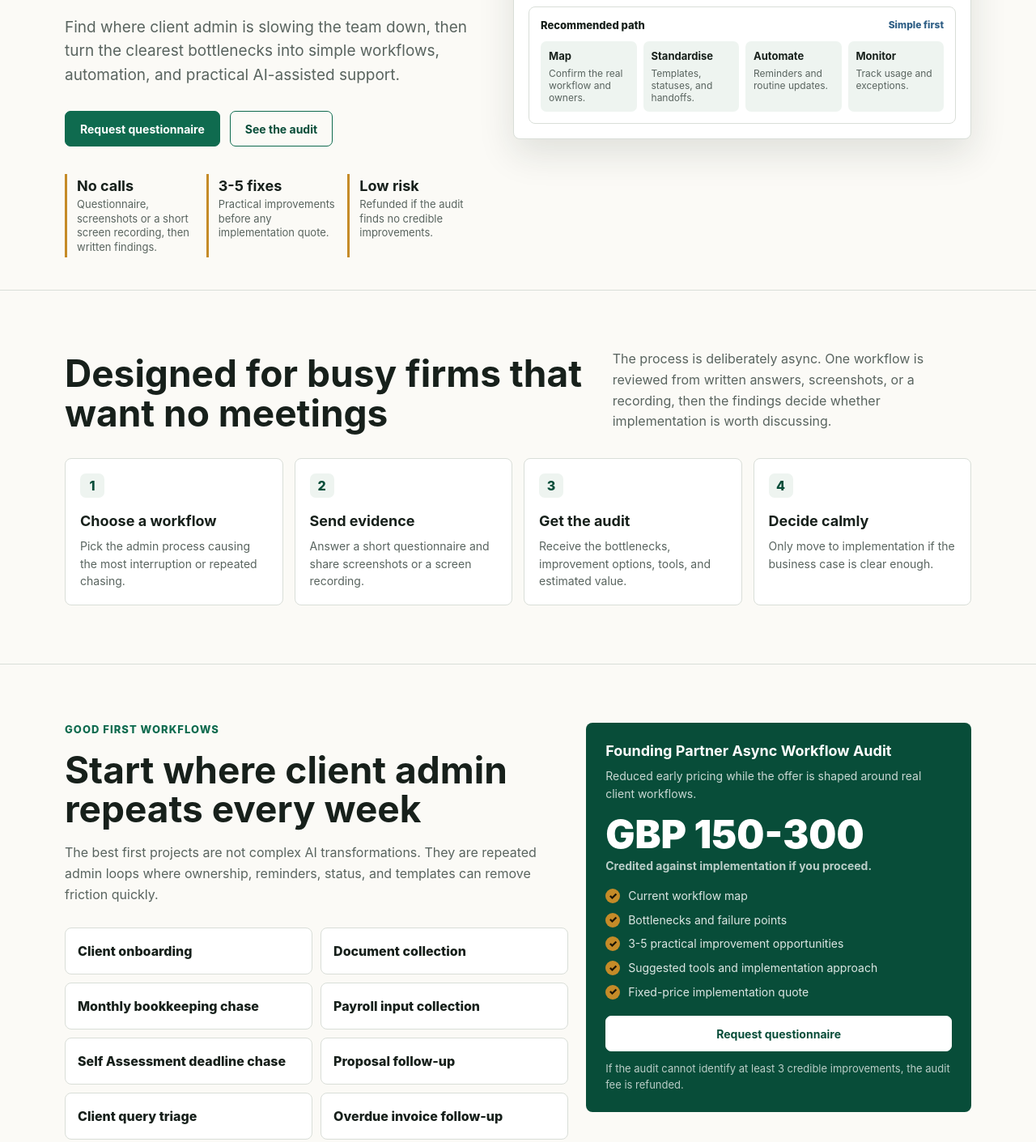
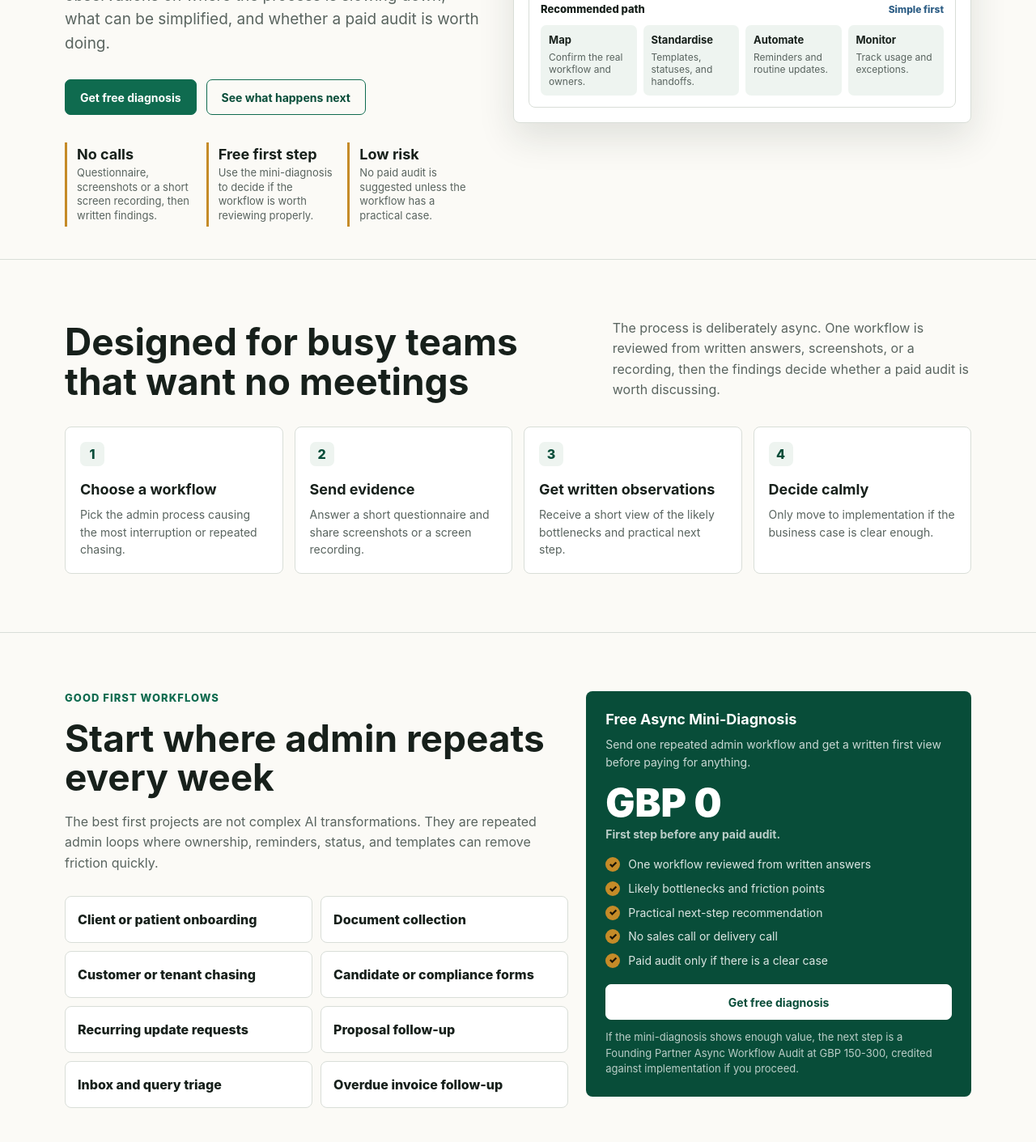
Before and after one commit to nicky-automation/workflow-audit-uk, a plain HTML site: page index.html in a window 1280 px wide. Shown: the part 504-1915 px from the top of the page at 81% size. Drawn offline with Linux system fonts and the light colour scheme.

Commit message:
Reposition site around free async diagnosis

```diff
--- a/index.html
+++ b/index.html
@@ -3,10 +3,10 @@
   <head>
     <meta charset="utf-8">
     <meta name="viewport" content="width=device-width, initial-scale=1">
-    <title>Workflow Audit UK | Async Workflow Audits for Accountancy Firms</title>
+    <title>Workflow Audit UK | Free Async Admin Workflow Diagnosis</title>
     <meta
       name="description"
-      content="Async-only workflow audits for accountancy and bookkeeping firms that want to reduce repetitive client admin with simple process cleanup and automation."
+      content="Free async mini-diagnosis for UK service businesses that want to reduce repetitive admin chasing without a sales call."
     >
     <style>
       :root {
@@ -617,7 +617,7 @@
         <div class="nav-links">
           <a href="#process">Process</a>
           <a href="#workflows">Workflows</a>
-          <a href="questionnaire.html" class="button">Request questionnaire</a>
+          <a href="questionnaire.html" class="button">Get free diagnosis</a>
         </div>
       </nav>
     </header>
@@ -625,16 +625,16 @@
     <main>
       <div class="hero">
         <div>
-          <div class="eyebrow">Async-only workflow audits</div>
-          <h1>Async workflow audits for accountancy firms</h1>
+          <div class="eyebrow">Free async mini-diagnosis</div>
+          <h1>Find one admin workflow worth fixing</h1>
           <p class="lede">
-            Find where client admin is slowing the team down, then turn the
-            clearest bottlenecks into simple workflows, automation, and
-            practical AI-assisted support.
+            Send one repeated admin problem and get written observations on
+            where the process is slowing down, what can be simplified, and
+            whether a paid audit is worth doing.
           </p>
           <div class="hero-actions">
-            <a href="questionnaire.html" class="button">Request questionnaire</a>
-            <a href="#audit" class="button secondary">See the audit</a>
+            <a href="questionnaire.html" class="button">Get free diagnosis</a>
+            <a href="#audit" class="button secondary">See what happens next</a>
           </div>
           <div class="proof-row" aria-label="Service highlights">
             <div class="proof">
@@ -642,12 +642,12 @@
               <span>Questionnaire, screenshots or a short screen recording, then written findings.</span>
             </div>
             <div class="proof">
-              <strong>3-5 fixes</strong>
-              <span>Practical improvements before any implementation quote.</span>
+              <strong>Free first step</strong>
+              <span>Use the mini-diagnosis to decide if the workflow is worth reviewing properly.</span>
             </div>
             <div class="proof">
               <strong>Low risk</strong>
-              <span>Refunded if the audit finds no credible improvements.</span>
+              <span>No paid audit is suggested unless the workflow has a practical case.</span>
             </div>
           </div>
         </div>
@@ -710,11 +710,11 @@
       <section id="process">
         <div class="section-inner">
           <div class="section-head">
-            <h2>Designed for busy firms that want no meetings</h2>
+            <h2>Designed for busy teams that want no meetings</h2>
             <p class="section-copy">
               The process is deliberately async. One workflow is reviewed
               from written answers, screenshots, or a recording, then the
-              findings decide whether implementation is worth discussing.
+              findings decide whether a paid audit is worth discussing.
             </p>
           </div>
           <div class="features">
@@ -730,8 +730,8 @@
             </article>
             <article class="feature">
               <div class="feature-number">3</div>
-              <h3>Get the audit</h3>
-              <p>Receive the bottlenecks, improvement options, tools, and estimated value.</p>
+              <h3>Get written observations</h3>
+              <p>Receive a short view of the likely bottlenecks and practical next step.</p>
             </article>
             <article class="feature">
               <div class="feature-number">4</div>
@@ -746,42 +746,43 @@
         <div class="section-inner split">
           <div>
             <div class="eyebrow">Good first workflows</div>
-            <h2>Start where client admin repeats every week</h2>
+            <h2>Start where admin repeats every week</h2>
             <p class="section-copy" style="margin: 18px 0 28px;">
               The best first projects are not complex AI transformations. They
               are repeated admin loops where ownership, reminders, status, and
               templates can remove friction quickly.
             </p>
             <div class="workflow-list">
-              <div class="list-item">Client onboarding</div>
+              <div class="list-item">Client or patient onboarding</div>
               <div class="list-item">Document collection</div>
-              <div class="list-item">Monthly bookkeeping chase</div>
-              <div class="list-item">Payroll input collection</div>
-              <div class="list-item">Self Assessment deadline chase</div>
+              <div class="list-item">Customer or tenant chasing</div>
+              <div class="list-item">Candidate or compliance forms</div>
+              <div class="list-item">Recurring update requests</div>
               <div class="list-item">Proposal follow-up</div>
-              <div class="list-item">Client query triage</div>
+              <div class="list-item">Inbox and query triage</div>
               <div class="list-item">Overdue invoice follow-up</div>
             </div>
           </div>
 
           <aside id="audit" class="pricing">
-            <h3>Founding Partner Async Workflow Audit</h3>
-            <p>Reduced early pricing while the offer is shaped around real client workflows.</p>
+            <h3>Free Async Mini-Diagnosis</h3>
+            <p>Send one repeated admin workflow and get a written first view before paying for anything.</p>
             <div class="price">
-              GBP 150-300
-              <span>Credited against implementation if you proceed.</span>
+              GBP 0
+              <span>First step before any paid audit.</span>
             </div>
             <ul class="included">
-              <li><span class="check">✓</span><span>Current workflow map</span></li>
-              <li><span class="check">✓</span><span>Bottlenecks and failure points</span></li>
-              <li><span class="check">✓</span><span>3-5 practical improvement opportunities</span></li>
-              <li><span class="check">✓</span><span>Suggested tools and implementation approach</span></li>
-              <li><span class="check">✓</span><span>Fixed-price implementation quote</span></li>
+              <li><span class="check">✓</span><span>One workflow reviewed from written answers</span></li>
+              <li><span class="check">✓</span><span>Likely bottlenecks and friction points</span></li>
+              <li><span class="check">✓</span><span>Practical next-step recommendation</span></li>
+              <li><span class="check">✓</span><span>No sales call or delivery call</span></li>
+              <li><span class="check">✓</span><span>Paid audit only if there is a clear case</span></li>
             </ul>
-            <a href="questionnaire.html" class="button">Request questionnaire</a>
+            <a href="questionnaire.html" class="button">Get free diagnosis</a>
             <div class="note">
-              If the audit cannot identify at least 3 credible improvements,
-              the audit fee is refunded.
+              If the mini-diagnosis shows enough value, the next step is a
+              Founding Partner Async Workflow Audit at GBP 150-300, credited
+              against implementation if you proceed.
             </div>
           </aside>
         </div>
@@ -792,11 +793,11 @@
           <div>
             <h2>Send one workflow, get a practical view of what is worth fixing.</h2>
             <p>
-              No large implementation is recommended until the workflow has
-              been mapped and the business case is clear.
+              No meeting is needed. No large implementation is recommended
+              until the workflow has been reviewed and the business case is clear.
             </p>
           </div>
-          <a href="questionnaire.html" class="button">Request questionnaire</a>
+          <a href="questionnaire.html" class="button">Get free diagnosis</a>
         </div>
       </section>
     </main>
```
Also changed, not shown: questionnaire.html (+12 -12 lines).
